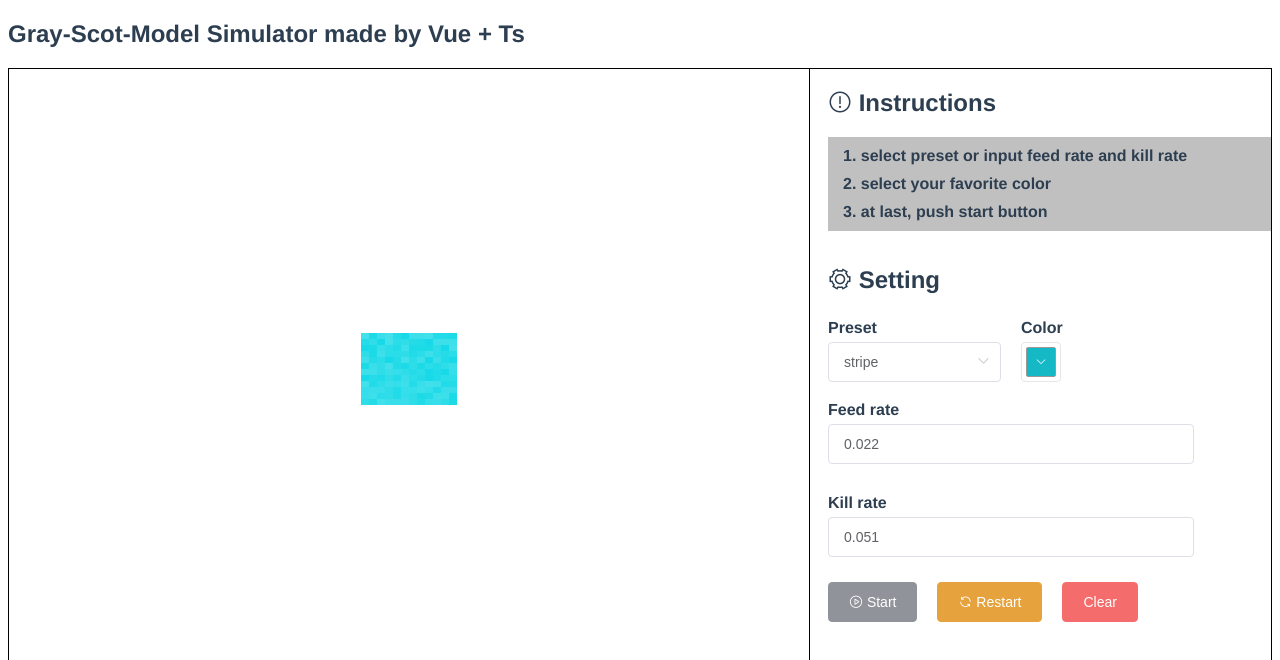
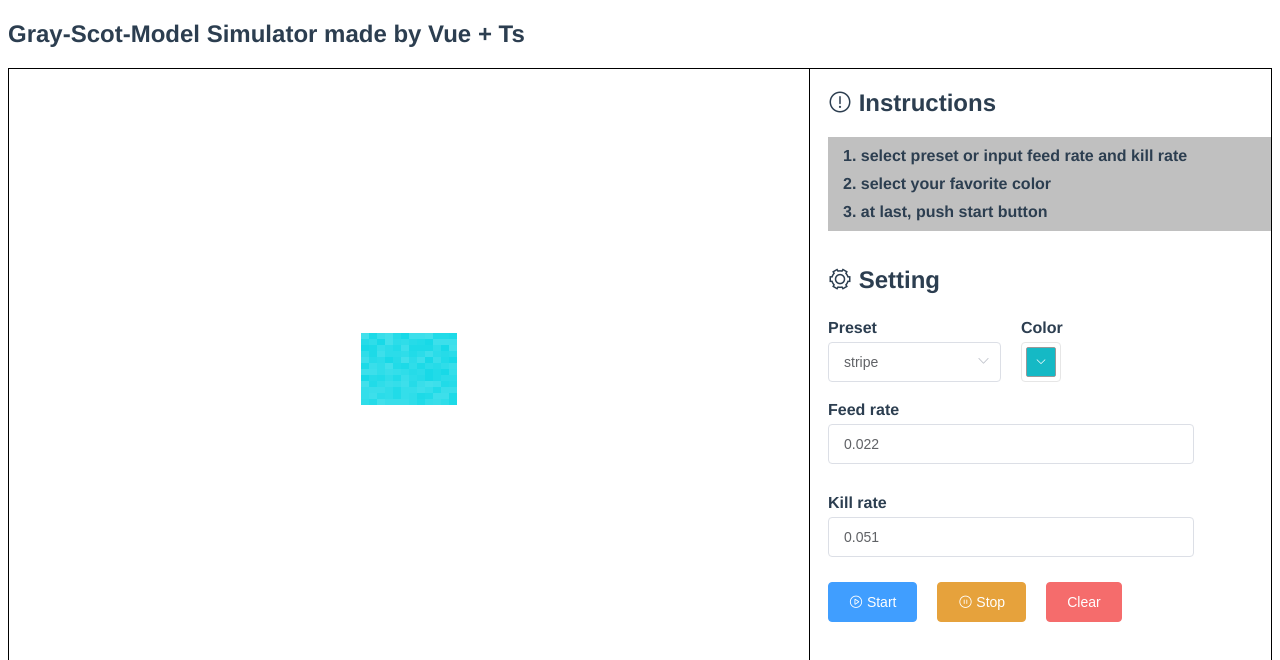
Before and after one commit to Kashiwara0205/Gray-Scott-Model-Simulator, a Vue app in the folder gray-scott-model-simulator/: page / in a window 1280 px wide. Shown: the top 660 px of the page. Built offline with nearby package versions, Linux system fonts and the light colour scheme.

Commit message:
Reverted to the previous UI

```diff
--- a/gray-scott-model-simulator/src/components/GrayScotModelSimulator.vue
+++ b/gray-scott-model-simulator/src/components/GrayScotModelSimulator.vue
@@ -55,19 +55,14 @@
         </el-col>
       </el-row>
 
-      <el-button v-if="state == 'stop'" style="margin-left: 20px; margin-top: 25px;" @click="onStart()" type="info">
+      <el-button style="margin-left: 20px; margin-top: 25px;" @click="onStart()" type="primary">
         <i class="el-icon-video-play"></i>
         Start
       </el-button>
 
-      <el-button v-if="state == 'start' || state == 'restart'" style="margin-left: 20px; margin-top: 25px;" @click="onStop()" type="info">
+      <el-button style="margin-left: 20px; margin-top: 25px;" @click="onStop()" type="warning">
         <i class="el-icon-video-pause"></i>
         Stop
-      </el-button>
-
-      <el-button style="margin-left: 20px; margin-top: 25px;" @click="onRestart()" type="warning">
-       <i class="el-icon-refresh"></i>
-       Restart
       </el-button>
 
       <el-button style="margin-left: 20px; margin-top: 25px;" @click="onClear()" type="danger">
@@ -103,7 +98,6 @@ export default class GrayScotModelSimulator extends Vue {
   private kill = 0.051
   private hexColor = "#15B9C5"
   private hslColor = [184, 81, 43]
-  private state = "stop"
 
   private selectedType = "stripe"
   private defaultTypeList = [
@@ -148,11 +142,14 @@ export default class GrayScotModelSimulator extends Vue {
         this.$set(this, "kill", 0.062)
         break;
     }
+
+    this.initDraw()
   }
 
   @Watch("hexColor")
   onChangeColor(hexColor){
     this.$set(this, "hslColor", ColorConvert.hex.hsl(hexColor.slice(1)))
+    this.initDraw()
   }
 
   private mounted(){
@@ -160,23 +157,14 @@ export default class GrayScotModelSimulator extends Vue {
     this.initDraw()
   }
 
-  private onRestart(){
-    this.state = "restart"
+  private onStart(){
     this.grayScotModel = this.createGrayScotModel(this.feed, this.kill)
     clearInterval(this.interval);
     this.draw(this.grayScotModel.materialU)
     this.interval = setInterval(this.onUpdate, INTERVAL_TIME)
   }
 
-  private onStart(){
-    this.state = "start"
-    clearInterval(this.interval);
-    this.draw(this.grayScotModel.materialU)
-    this.interval = setInterval(this.onUpdate, INTERVAL_TIME)
-  }
-
   private onStop(){
-    this.state = "stop"
     clearInterval(this.interval);
   }
 
```
